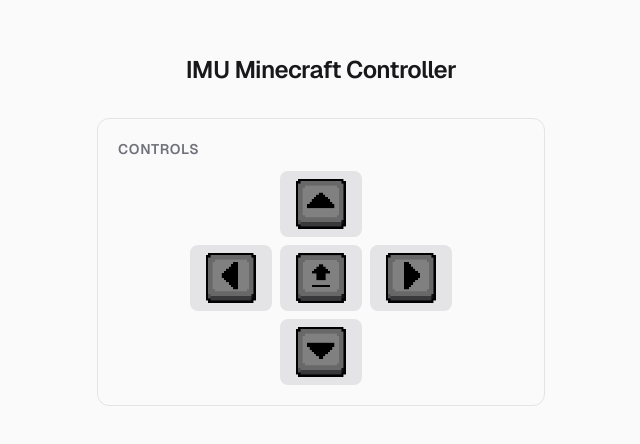
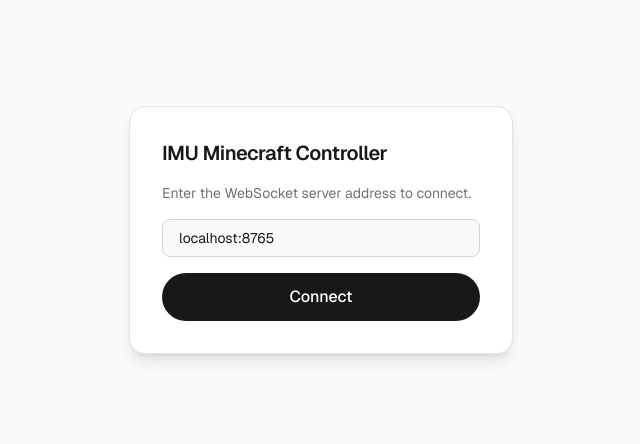
Before and after one commit to clarsbyte/imu-phone-minecraft, a Next.js app in the folder website/: page / in a window 1280 px wide. Shown: the part 170-614 px from the top of the page, without its empty margins (319-959 px from the left). Built offline with nearby package versions, Linux system fonts and the light colour scheme; no server answers.

Commit message:
websocket custom

```diff
--- a/website/app/MotionSensor.tsx
+++ b/website/app/MotionSensor.tsx
@@ -54,7 +54,7 @@ function ControlButton({
   );
 }
 
-export default function MotionSensor() {
+export default function MotionSensor({ target_server }: { target_server: string }) {
   const [permission, setPermission] = useState<"prompt" | "granted" | "denied" | "unsupported">("prompt");
   const [acceleration, setAcceleration] = useState<Acceleration>({ x: null, y: null, z: null });
   const [accelerationIncludingGravity, setAccelerationIncludingGravity] = useState<Acceleration>({
@@ -86,7 +86,7 @@ export default function MotionSensor() {
   const [interval, setInterval] = useState<number | null>(null);
   const [error, setError] = useState<string | null>(null);
   const [rtt, setRtt] = useState<number | null>(null);
-  const websocketUrl = process.env.NEXT_PUBLIC_WEBSOCKET_URL ?? "ws://localhost:8765";
+  const websocketUrl = target_server;
   const [websocket, setWebsocket] = useState<WebSocket | null>(null);
   const lastMotionSendRef = useRef<number>(0);
 
@@ -166,7 +166,10 @@ export default function MotionSensor() {
   }, []);
 
   useEffect(() => {
-    if (typeof window === "undefined") return;
+    if (typeof window === "undefined" || typeof DeviceMotionEvent === "undefined") {
+      setPermission("granted");
+      return;
+    }
     if (typeof (DeviceMotionEvent as unknown as { requestPermission?: () => Promise<string> }).requestPermission !== "function") {
       setPermission("granted");
     }
--- a/website/app/page.tsx
+++ b/website/app/page.tsx
@@ -1,41 +1,41 @@
 "use client";
 import MotionSensor from "./MotionSensor";
-import { useEffect, useState } from 'react';
+import { useState } from 'react';
 
 export default function Home() {
-  const websocketUrl = process.env.NEXT_PUBLIC_WEBSOCKET_URL ?? 'ws://localhost:8765';
-  const [websocket, setWebsocket] = useState<WebSocket | null>(null);
+  const [input, setInput] = useState<string>('localhost:8765');
+  const [confirmedServer, setConfirmedServer] = useState<string | null>(null);
 
-  useEffect(() => {
-    const ws = new WebSocket(websocketUrl);
-
-    ws.onopen = () => {
-      console.log('Connected to WebSocket');
-      ws.send('Hello, WebSocket!');
-      setWebsocket(ws);
-    };
-
-    ws.onmessage = (event) => {
-      console.log(event.data);
-    };
-
-    ws.onclose = () => {
-      console.log('WebSocket closed');
-      setWebsocket(null);
-    };
-
-    return () => {
-      ws.close();
-    };
-  }, [websocketUrl]);
-
-  const sendMessage = () => {
-    if (websocket && websocket.readyState === WebSocket.OPEN) {
-      websocket.send('Hello server!');
-    } else {
-      console.log('WebSocket not connected');
-    }
-  };
+  if (!confirmedServer) {
+    return (
+      <div className="flex min-h-screen items-center justify-center bg-zinc-50 font-sans dark:bg-black">
+        <div className="flex w-full max-w-sm flex-col gap-4 rounded-2xl border border-zinc-200 bg-white p-8 shadow-lg dark:border-zinc-800 dark:bg-zinc-900">
+          <h1 className="text-xl font-semibold tracking-tight text-zinc-900 dark:text-zinc-50">
+            IMU Minecraft Controller
+          </h1>
+          <p className="text-sm text-zinc-500 dark:text-zinc-400">
+            Enter the WebSocket server address to connect.
+          </p>
+          <input
+            type="text"
+            value={input}
+            onChange={(e) => setInput(e.target.value)}
+            onKeyDown={(e) => { if (e.key === 'Enter' && input.trim()) setConfirmedServer(input.trim()); }}
+            placeholder="localhost:8765"
+            className="rounded-lg border border-zinc-300 bg-zinc-50 px-4 py-2 text-sm text-zinc-900 outline-none focus:border-zinc-500 dark:border-zinc-700 dark:bg-zinc-800 dark:text-zinc-100"
+          />
+          <button
+            type="button"
+            disabled={!input.trim()}
+            onClick={() => setConfirmedServer(input.trim())}
+            className="rounded-full bg-zinc-900 px-6 py-3 font-medium text-white transition-colors hover:bg-zinc-700 disabled:opacity-40 dark:bg-zinc-100 dark:text-zinc-900 dark:hover:bg-zinc-300"
+          >
+            Connect
+          </button>
+        </div>
+      </div>
+    );
+  }
 
   return (
     <div className="flex min-h-screen items-center justify-center bg-zinc-50 font-sans dark:bg-black">
@@ -43,8 +43,7 @@ export default function Home() {
         <h1 className="text-2xl font-semibold tracking-tight text-zinc-900 dark:text-zinc-50">
           IMU Minecraft Controller
         </h1>
-        {/* <button onClick={sendMessage}>Send Message</button> */}
-        <MotionSensor />
+        <MotionSensor target_server={`ws://${confirmedServer}`} />
       </main>
     </div>
   );
```
